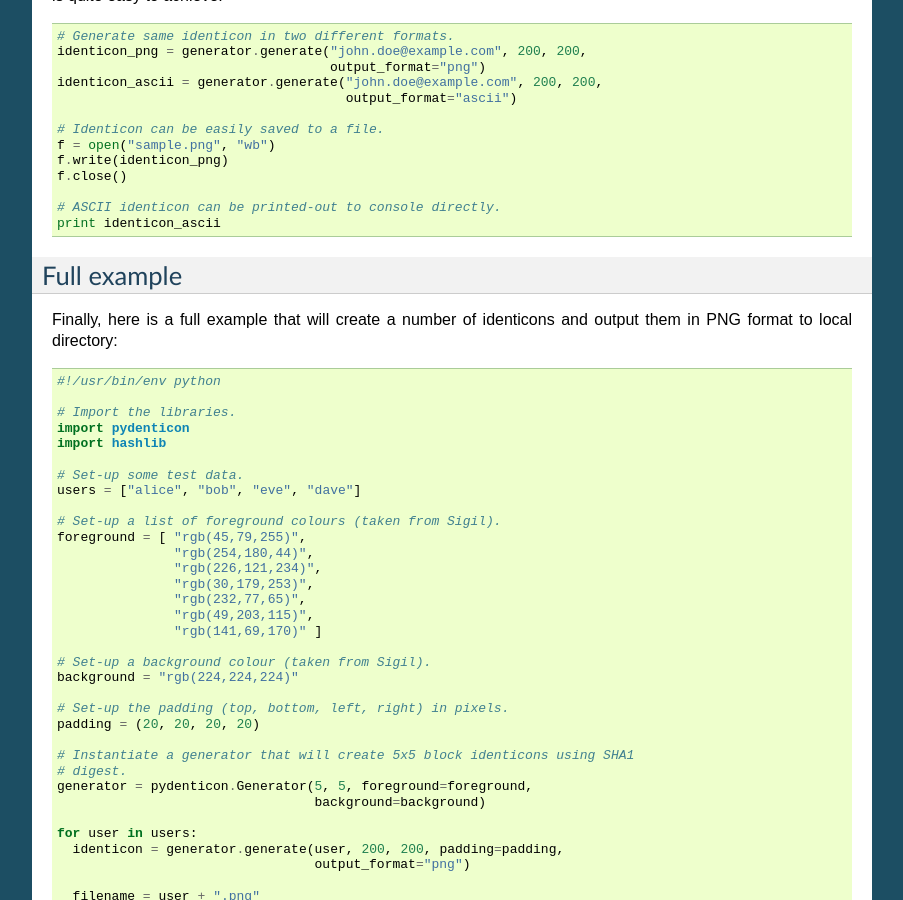
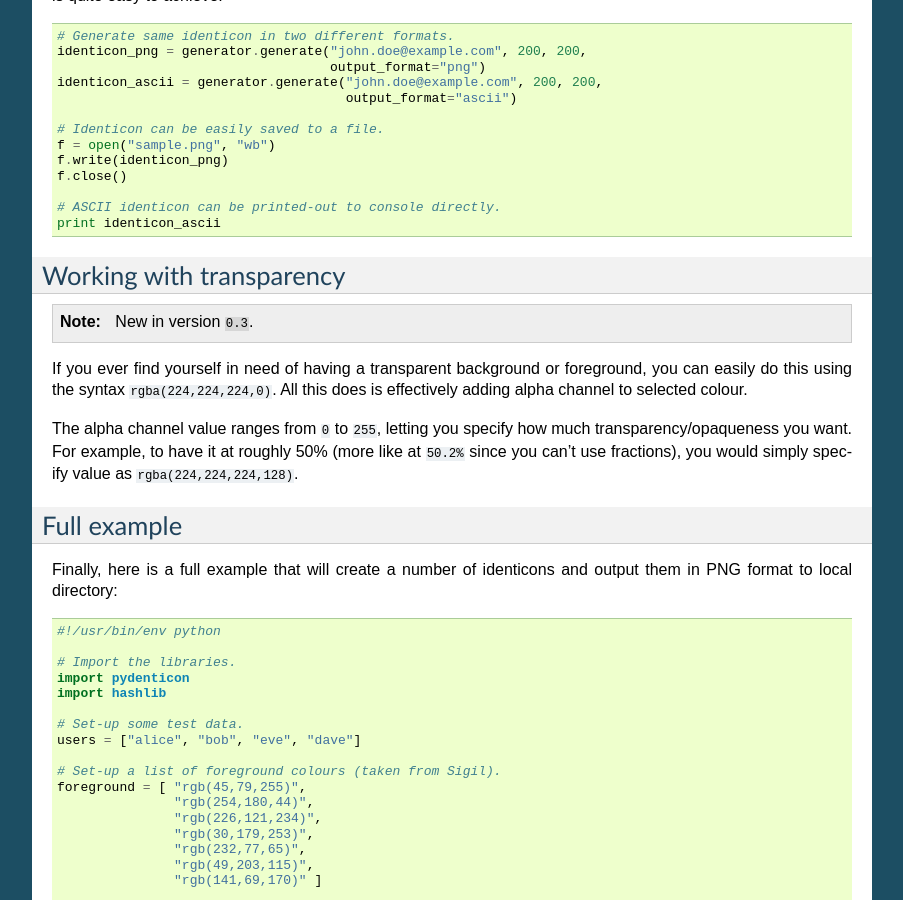
Before and after one commit to azaghal/pydenticon, a Sphinx documentation site: the page built from docs/usage.rst, in a window 1280 px wide and 900 px high, scrolled down 1598 px. Shown: the whole window, without its empty margins (198-1101 px from the left). Built offline with Sphinx 7.4.7, drawn with Linux system fonts in a browser that asks for light colours; some of the changed text lies outside the part shown.

Commit message:
PYD-6: Switched to using RGBA in order to support transparency out of the box. Updated usage instructions to include info on how to specify transparency. Updated tests to accomodate to change in colour scheme used in images.

```diff
--- a/docs/usage.rst
+++ b/docs/usage.rst
@@ -107,6 +107,24 @@ to achieve::
   # ASCII identicon can be printed-out to console directly.
   print identicon_ascii
 
+
+Working with transparency
+-------------------------
+
+.. note::
+   New in version ``0.3``.
+
+If you ever find yourself in need of having a transparent background or
+foreground, you can easily do this using the syntax
+``rgba(224,224,224,0)``. All this does is effectively adding alpha channel to
+selected colour.
+
+The alpha channel value ranges from ``0`` to ``255``, letting you specify how
+much transparency/opaqueness you want. For example, to have it at roughly 50%
+(more like at ``50.2%`` since you can't use fractions), you would simply specify
+value as ``rgba(224,224,224,128)``.
+
+
 Full example
 ------------
 
--- a/pydenticon/__init__.py
+++ b/pydenticon/__init__.py
@@ -218,7 +218,7 @@ class Generator(object):
         """
 
         # Set-up a new image object, setting the background to provided value.
-        image = Image.new("RGB", (width + padding[2] + padding[3], height + padding[0] + padding[1]), background)
+        image = Image.new("RGBA", (width + padding[2] + padding[3], height + padding[0] + padding[1]), background)
 
         # Set-up a draw image (for drawing the blocks).
         draw = ImageDraw.Draw(image)
```
Also changed, not shown: 1 other file.
